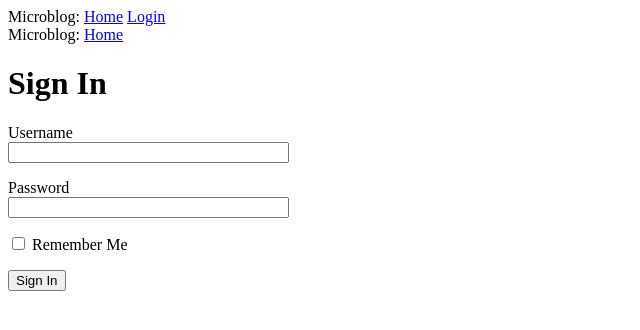
After one commit to Ihsara/rpiblog, a Flask app: page /login in a window 1280 px wide. The commit adds this page. Shown: the top 330 px of the page, without its empty margins (0-640 px from the left). Run offline with Flask 2, Linux system fonts and the light colour scheme.

Commit message:
Chapter 3: Web Forms

```diff
--- a/app/__init__.py
+++ b/app/__init__.py
@@ -1,5 +1,7 @@
 from flask import Flask
+from config import Config
 
 app = Flask(__name__)
+app.config.from_object(Config)
 
 from app import routes
--- /dev/null
+++ b/app/forms.py
@@ -0,0 +1,9 @@
+from flask_wtf import FlaskForm
+from wtforms import StringField, PasswordField, BooleanField, SubmitField
+from wtforms.validators import DataRequired
+
+class LoginForm(FlaskForm):
+    username = StringField('Username', validators=[DataRequired()])
+    password = PasswordField('Password', validators=[DataRequired()])
+    remember_me = BooleanField('Remember Me')
+    submit = SubmitField('Sign In')
--- a/app/routes.py
+++ b/app/routes.py
@@ -1,11 +1,12 @@
-from flask import render_template
+from flask import render_template, flash, redirect, url_for
 from app import app
+from app.forms import LoginForm
 
 @app.route('/')
 @app.route('/index')
 
 def index():
-    user = {'username': 'Miguel'}
+    user = {'username': 'Châu'}
     posts = [
         {
             'author': {'username': 'John'},
@@ -17,3 +18,12 @@ def index():
         }
     ]
     return render_template('index.html', title='Home', user=user, posts=posts)
+
+@app.route('/login', methods=['GET', 'POST'])
+def login():
+    form = LoginForm()
+    if form.validate_on_submit():
+        flash("Login requested for user {}, remember_me={}".format(
+            form.username.data, form.remember_me.data))
+        return redirect(url_for('index'))
+    return render_template('login.html', title='Sign In', form=form)
--- a/app/templates/base.html
+++ b/app/templates/base.html
@@ -1,3 +1,8 @@
+<div>
+        Microblog:
+        <a href="{{ url_for('index') }}">Home</a>
+        <a href="{{ url_for('login') }}">Login</a>
+</div>
 <html>
     <head>
         {% if title %}
@@ -8,7 +13,15 @@
     </head>
     <body>
         <div>Microblog: <a href="/index">Home</a></div>
-        <hr>
+        {% with messages = get_flashed_messages() %}
+        {% if messages %}
+        <ul>
+            {% for message in messages %}
+            <li>{{ message }}</li>
+            {% endfor %}
+        </ul>
+        {% endif %}
+        {% endwith %}
         {% block content %}{% endblock %}
     </body>
 </html>
--- /dev/null
+++ b/app/templates/login.html
@@ -0,0 +1,24 @@
+{% extends "base.html" %}
+
+{% block content %}
+    <h1>Sign In</h1>
+    <form action="" method="post">
+        {{ form.hidden_tag()}}
+        <p>
+            {{ form.username.label }}<br>
+            {{ form.username(size=32)}}
+            {% for error in form.username.errors %}
+            <span style="color: red;">[{{ error }}]</span>
+            {% endfor %}
+        </p>
+        <p>
+            {{ form.password.label }}<br>
+            {{ form.password(size=32)}}
+            {% for error in form.password.errors %}
+            <span style="color: red;">[{{ error }}]</span>
+            {% endfor %}
+        </p>
+        <p> {{ form.remember_me() }} {{ form.remember_me.label }}</p>
+        <p> {{ form.submit() }}</p>
+    </form>
+{% endblock %}
--- /dev/null
+++ b/config.py
@@ -0,0 +1,4 @@
+import os
+
+class Config(object):
+    SECRET_KEY = os.environ.get('SECRET_KEY') or 'Y-quay-nhat-nha'
```
